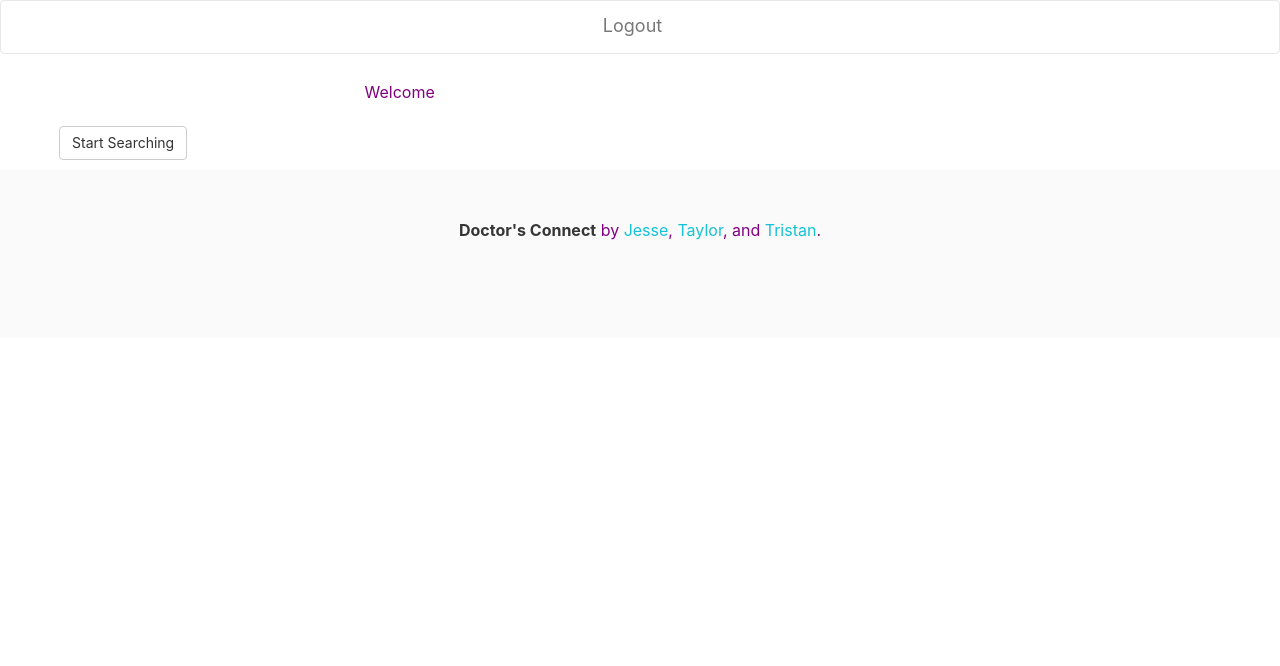
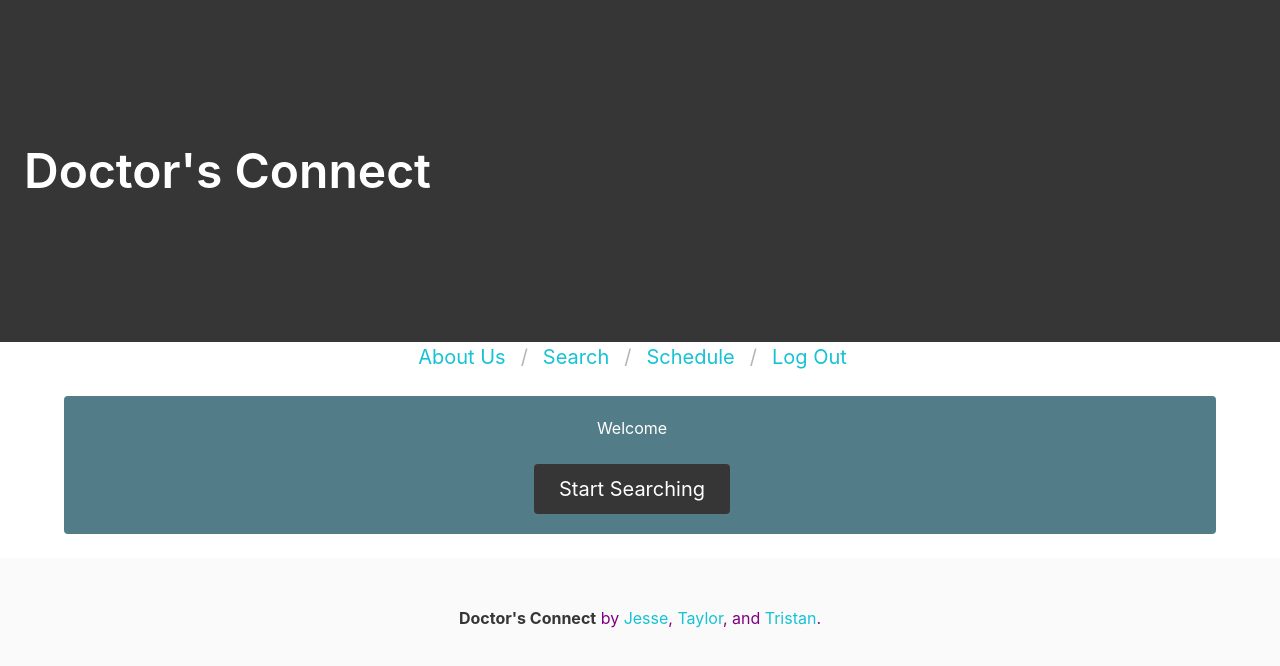
Before and after one commit to tedwar52/Project-2, a website: page public/members.html in a window 1280 px wide. Drawn offline with nearby package versions, Linux system fonts and the light colour scheme; files that its build step writes are made by us from their sources; no server answers.

Commit message:
fixed members page

```diff
--- a/public/members.html
+++ b/public/members.html
@@ -5,23 +5,28 @@
   <title>Passport Authentication Members</title>
   <meta charset="UTF-8">
   <meta name="viewport" content="width=device-width, initial-scale=1">
-  <link rel="stylesheet" href="https://maxcdn.bootstrapcdn.com/bootswatch/3.3.7/lumen/bootstrap.min.css">
-  <link href="stylesheets/style.css" rel="stylesheet">
+  <link href="stylesheets/index.css" rel="stylesheet">
   <style>
   </style>
 </head>
 
 <body>
-  <nav class="navbar navbar-default">
-    <div class="container-fluid">
-      <div class="navbar-header">
-        <a class="navbar-brand" href="/logout">
-          Logout
-        </a>
-      </div>
+  <div class="hero is-medium is-dark">
+    <div class="hero-body">
+      <h1 class="title is-1">
+        Doctor's Connect
+      </h1>
     </div>
+  </div>
+  <nav class="breadcrumb is-centered is-medium" aria-label="breadcrumbs">
+    <ul>
+      <li><a href="index.html">About Us</a></li>
+      <li><a href="search.html">Search</a></li>
+      <li><a href="#">Schedule</a></li>
+      <li><a href="/logout">Log Out</a></li>
+    </ul>
   </nav>
-  <div class="container">
+  <div class="container notification is-info has-text-centered">
     <div class="row">
       <div class="col-md-6 col-md-offset-3">
         <h2>Welcome <span class="member-name"></span></h2>
@@ -30,7 +35,8 @@
     </div>
     <div class="row">
       <div>
-        <a href="search.html"><button type="search" class="btn btn-default">Start Searching</button></a>
+        <a href="search.html"><button type="search" class="button is-dark is-medium is-center">Start
+            Searching</button></a>
       </div>
     </div>
   </div>
```
